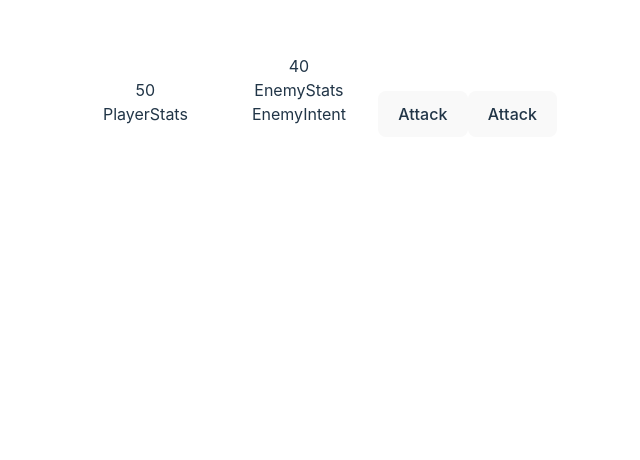
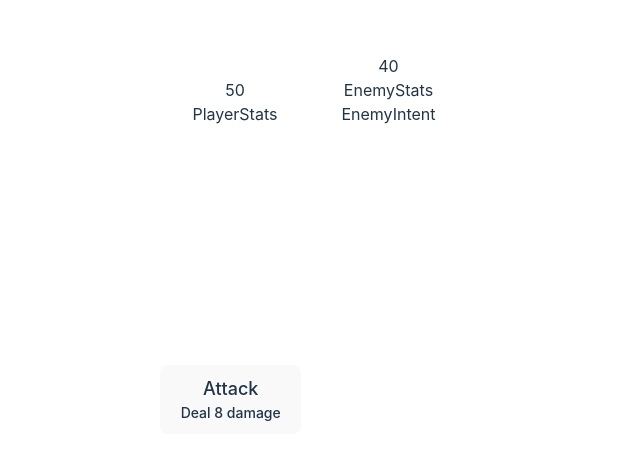
Before and after one commit to JonathanSchwob/vanquish, a React (Vite) app: page / in a window 1280 px wide. Shown: the part 310-770 px from the top of the page, without its empty margins (326-966 px from the left). Built offline with nearby package versions, Linux system fonts and the light colour scheme.

Commit message:
add cardClick

```diff
--- a/src/PlayBoard.tsx
+++ b/src/PlayBoard.tsx
@@ -2,16 +2,21 @@ import { useState } from "react";
 import Player from "./components/Player";
 import Enemy from "./components/Enemy";
 import Hand from "./components/Hand";
-// import "./PlayBoard.css";
 
 const PlayBoard = () => {
-  const [playerHP, setPlayerHP] = useState(50);
-  const [enemyHP, setEnemyHP] = useState(40);
+  const [playerHp, setPlayerHp] = useState(50);
+  const [enemyHp, setEnemyHp] = useState(40);
+  const [handSize, setHandSize] = useState(8);
+
+  const cardClick = () => {
+    const temp = enemyHp - 8;
+    setEnemyHp(temp);
+  };
 
   return (
     <>
-      <Player hp={playerHP} />
-      <Enemy hp={enemyHP} />
+      <Player hp={playerHp} />
+      <Enemy hp={enemyHp} />
       <Hand />
     </>
   );
@@ -19,10 +24,6 @@ const PlayBoard = () => {
 
 export default PlayBoard;
 
-// player
-// enemy
-// hand
-//   -cards
-// deck
-// graveyard
-// turn system
+// click card
+// card gets put into discard pile
+// card effect occurs on enemy
--- a/src/components/Hand.tsx
+++ b/src/components/Hand.tsx
@@ -2,10 +2,9 @@ import Attack from "./cards/Attack";
 
 const Hand = () => {
   return (
-    <>
+    <div className="block absolute bottom-14">
       <Attack />
-      <Attack />
-    </>
+    </div>
   );
 };
 
--- a/src/components/cards/Attack.tsx
+++ b/src/components/cards/Attack.tsx
@@ -1,5 +1,10 @@
 const Attack = () => {
-  return <button>Attack</button>;
+  return (
+    <button>
+      <span className="text-lg">Attack</span>
+      <span className="block text-sm">Deal 8 damage</span>
+    </button>
+  );
 };
 
 export default Attack;
```
